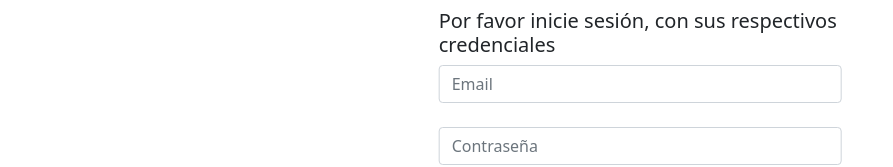
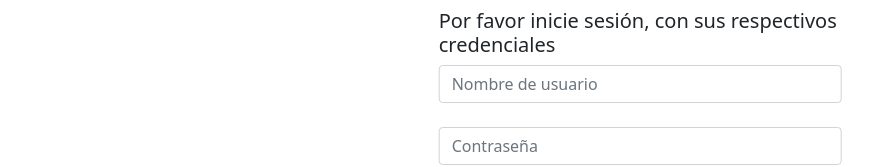
Before and after one commit to sebas0163/Tarea_corta__bases_TABAS, an Angular app in the folder Aplicación web/TABAS/: page /login in a window 1280 px wide. Shown: the part 314-481 px from the top of the page, without its empty margins (0-893 px from the left). Built offline with nearby package versions, Linux system fonts and the light colour scheme.

Commit message:
[Update] Login username

```diff
--- a/Aplicación web/TABAS/src/app/classes/user.ts
+++ b/Aplicación web/TABAS/src/app/classes/user.ts
@@ -1,9 +1,9 @@
 export class User {
-    email: string;
+    username: string;
     password: string;
 
-    constructor(email: string, password: string) {
-        this.email = email;
+    constructor(username: string, password: string) {
+        this.username = username;
         this.password = password;
     }
 }
--- a/Aplicación web/TABAS/src/app/login/login.component.html
+++ b/Aplicación web/TABAS/src/app/login/login.component.html
@@ -13,8 +13,9 @@
                     <form [formGroup]="loginForm" (ngSubmit)="login" class="login-form">
                         <div class="form-group ">
                             <div class="pos-r">
-                                <input id="form-username" type="text" name="form-username" placeholder="Email"
-                                    formControlName="email" class="form-username form-control">
+                                <input id="form-username" type="text" name="form-username"
+                                    placeholder="Nombre de usuario" formControlName="username"
+                                    class="form-username form-control">
                                 <i class="fa fa-user"></i>
                             </div>
                         </div>
--- a/Aplicación web/TABAS/src/app/login/login.component.ts
+++ b/Aplicación web/TABAS/src/app/login/login.component.ts
@@ -13,13 +13,13 @@ import { Router } from '@angular/router';
 export class LoginComponent implements OnInit {
 
   loginForm = new FormGroup({
-    email: new FormControl('', Validators.required),
+    username: new FormControl('', Validators.required),
     password: new FormControl('', Validators.required),
     access: new FormControl('Admin', Validators.required)
   })
 
   masterUser = new User(
-    "master@tabas.com",
+    "master",
     "master123"
   );
 
@@ -37,11 +37,11 @@ export class LoginComponent implements OnInit {
   }
 
   login() {
-    let femail = this.loginForm.get('email')?.value;
+    let fusername = this.loginForm.get('username')?.value;
     let fpassword = this.loginForm.get('password')?.value;
-    console.log(femail);
+    console.log(fusername);
     console.log(fpassword);
-    if (femail == this.masterUser.email &&
+    if (fusername == this.masterUser.username &&
       this.masterUser.password == fpassword) {
       this.router.navigate(['baggage']);
     } else {
```
Also changed, not shown: Aplicación web/TABAS/src/app/models/login.interface.ts (+4 -4 lines).
